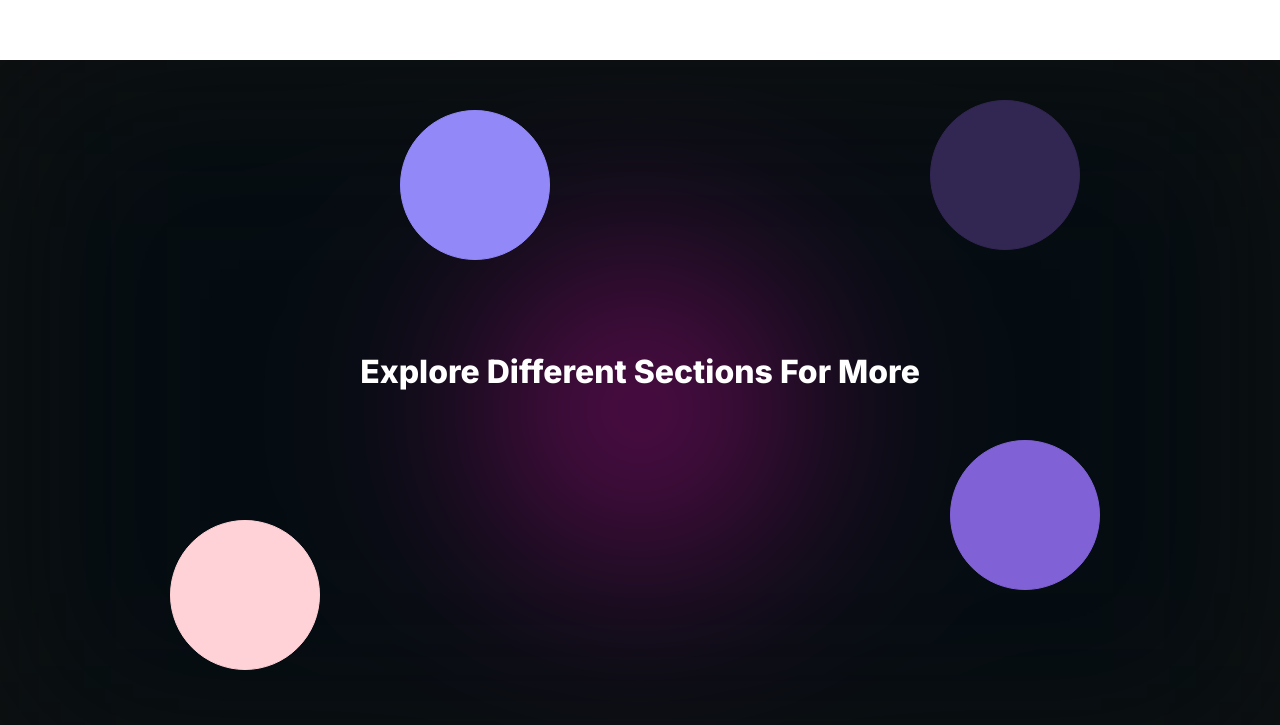
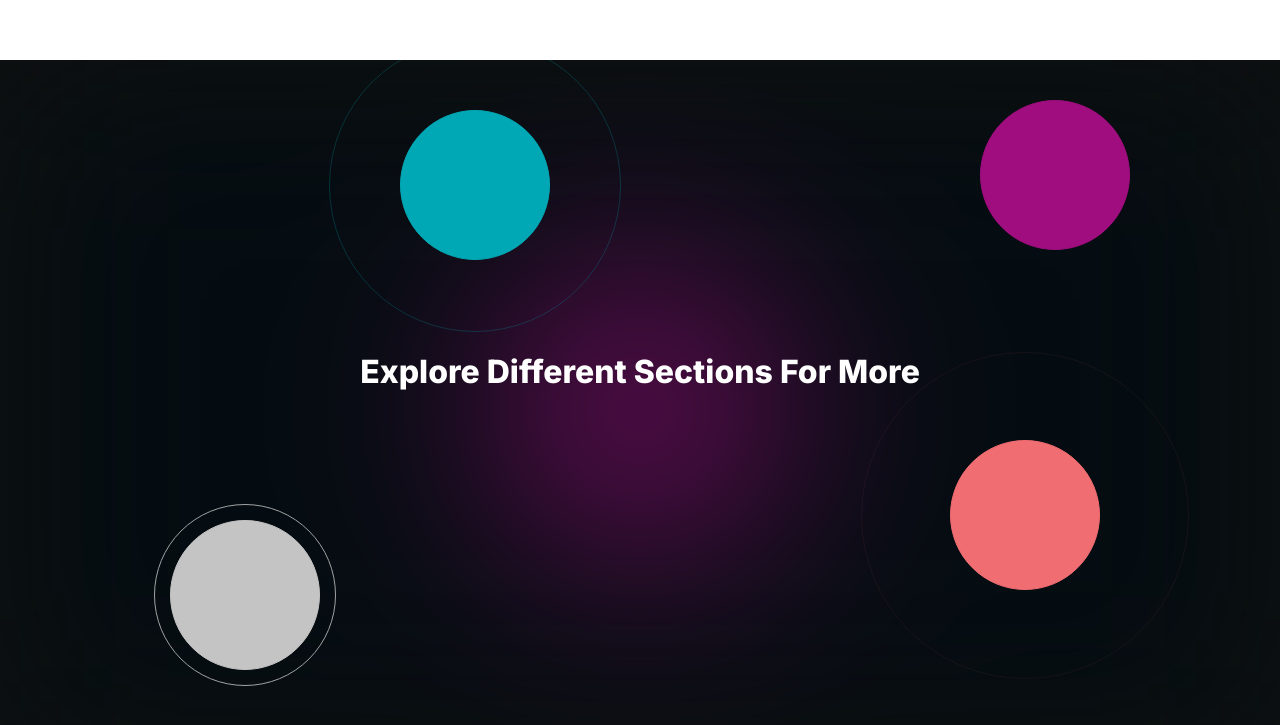
Before and after one commit to alivarastepour/Who_Am_I, a Next.js app: page / in a window 1280 px wide. Shown: the part 1561-2286 px from the top of the page. Built offline with nearby package versions, Linux system fonts and the light colour scheme.

Commit message:
added the border expansion effect

```diff
--- a/components/AllInOne/AllInOne.tsx
+++ b/components/AllInOne/AllInOne.tsx
@@ -8,9 +8,25 @@ const AllInOne = () => {
     parentId: AllInOneWrapperID,
     observables: [
       { className: "all-in-one-sliding-feature-1", id: "feature-container-1" },
+      {
+        className: "border-expansion",
+        id: "feature-container-border-container-1",
+      },
       { className: "all-in-one-sliding-feature-2", id: "feature-container-2" },
+      {
+        className: "border-expansion",
+        id: "feature-container-border-container-2",
+      },
       { className: "all-in-one-sliding-feature-3", id: "feature-container-3" },
+      {
+        className: "border-expansion",
+        id: "feature-container-border-container-3",
+      },
       { className: "all-in-one-sliding-feature-4", id: "feature-container-4" },
+      {
+        className: "border-expansion",
+        id: "feature-container-border-container-4",
+      },
       { className: "all-in-one-sliding-title", id: "all-in-one-title" },
       {
         className: "all-in-one-fade-in-background",
@@ -31,19 +47,39 @@ const AllInOne = () => {
         <div
           id="feature-container-1"
           className={`${styles["feature-container"]} ${styles["feature-container-1"]}`}
-        ></div>
+        >
+          <div
+            id={"feature-container-border-container-1"}
+            className={styles["feature-container-border-container-1"]}
+          ></div>
+        </div>
         <div
           id="feature-container-2"
           className={`${styles["feature-container"]} ${styles["feature-container-2"]}`}
-        ></div>
+        >
+          <div
+            id={"feature-container-border-container-2"}
+            className={styles["feature-container-border-container-2"]}
+          ></div>
+        </div>
         <div
           id="feature-container-3"
           className={`${styles["feature-container"]} ${styles["feature-container-3"]}`}
-        ></div>
+        >
+          <div
+            id={"feature-container-border-container-3"}
+            className={styles["feature-container-border-container-3"]}
+          ></div>
+        </div>
         <div
           id="feature-container-4"
           className={`${styles["feature-container"]} ${styles["feature-container-4"]}`}
-        ></div>
+        >
+          <div
+            id={"feature-container-border-container-4"}
+            className={styles["feature-container-border-container-4"]}
+          ></div>
+        </div>
       </div>
     </>
   );
--- a/styles/allInOne.module.scss
+++ b/styles/allInOne.module.scss
@@ -37,38 +37,65 @@
     align-items: center;
     transition: transform cubic-bezier(0.92, -0.36, 0, 1.27) 1s;
 
+    div {
+      position: absolute;
+      width: 100%;
+      height: 100%;
+      border-radius: inherit;
+    }
+
     &:hover {
       z-index: 200;
     }
   }
 
   .feature-container-1 {
-    background-color: #322653;
-    border-color: #322653;
     right: -150px;
     transition-delay: 0ms;
+    background-color: #9f0d7f;
+    border-color: #9f0d7f;
+
+    .feature-container-border-container-1 {
+      border: 1px solid #9f0d7f;
+      animation-delay: 3100ms;
+    }
   }
 
   .feature-container-2 {
-    background-color: #8062d6;
-    border-color: #8062d6;
+    background-color: #f06d72;
+    border-color: #f06d72;
     right: -150px;
     top: 300px;
     transition-delay: 100ms;
+
+    .feature-container-border-container-2 {
+      border: 1px solid #f06d72;
+      animation-delay: 3800ms;
+    }
   }
 
   .feature-container-3 {
-    background-color: #9288f8;
-    border-color: #9288f8;
+    background-color: #00a8b5;
+    border-color: #00a8b5;
     left: -150px;
     transition-delay: 200ms;
+
+    .feature-container-border-container-3 {
+      border: 1px solid #00a8b5;
+      animation-delay: 4480ms;
+    }
   }
 
   .feature-container-4 {
-    background-color: #ffd2d7;
-    border-color: #ffd2d7;
+    background-color: #c4c4c4;
+    border-color: #c4c4c4;
     bottom: -200px;
     transition-delay: 160ms;
+
+    .feature-container-border-container-4 {
+      border: 1px solid #c4c4c4;
+      animation-delay: 5400ms;
+    }
   }
 }
 
--- a/styles/globals.scss
+++ b/styles/globals.scss
@@ -37,10 +37,17 @@ body {
   animation: all-in-one-sliding-title 2s forwards ease-out;
 }
 
+.border-expansion {
+  animation: temp 3s infinite ease;
+  &:hover {
+    animation: none;
+  }
+}
+
 .all-in-one-sliding-feature-1 {
-  transform: translate(-350px, 40px);
+  transform: translate(-300px, 40px);
   &:hover {
-    transform: translate(-350px, 40px) scale(5);
+    transform: translate(-300px, 40px) scale(5);
   }
 }
 
@@ -128,6 +135,19 @@ body {
   }
 }
 
+@keyframes temp {
+  from {
+    width: 100%;
+    height: 100%;
+    opacity: 1;
+  }
+  to {
+    width: 230%;
+    height: 230%;
+    opacity: 0;
+  }
+}
+
 @media only screen and (max-width: 1200px) {
   .who-am-i-sliding-header {
     animation: who-am-i-slide-right 0.8s forwards ease-in-out;
```
